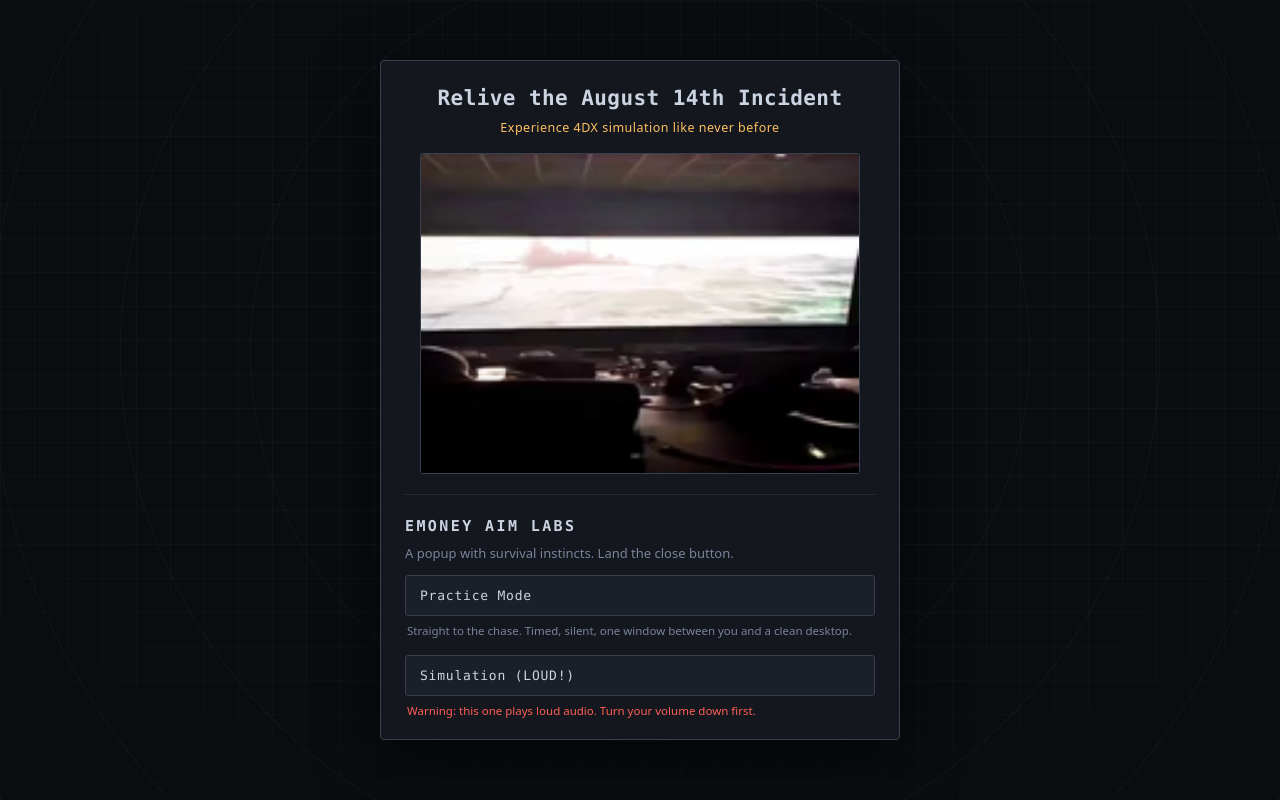
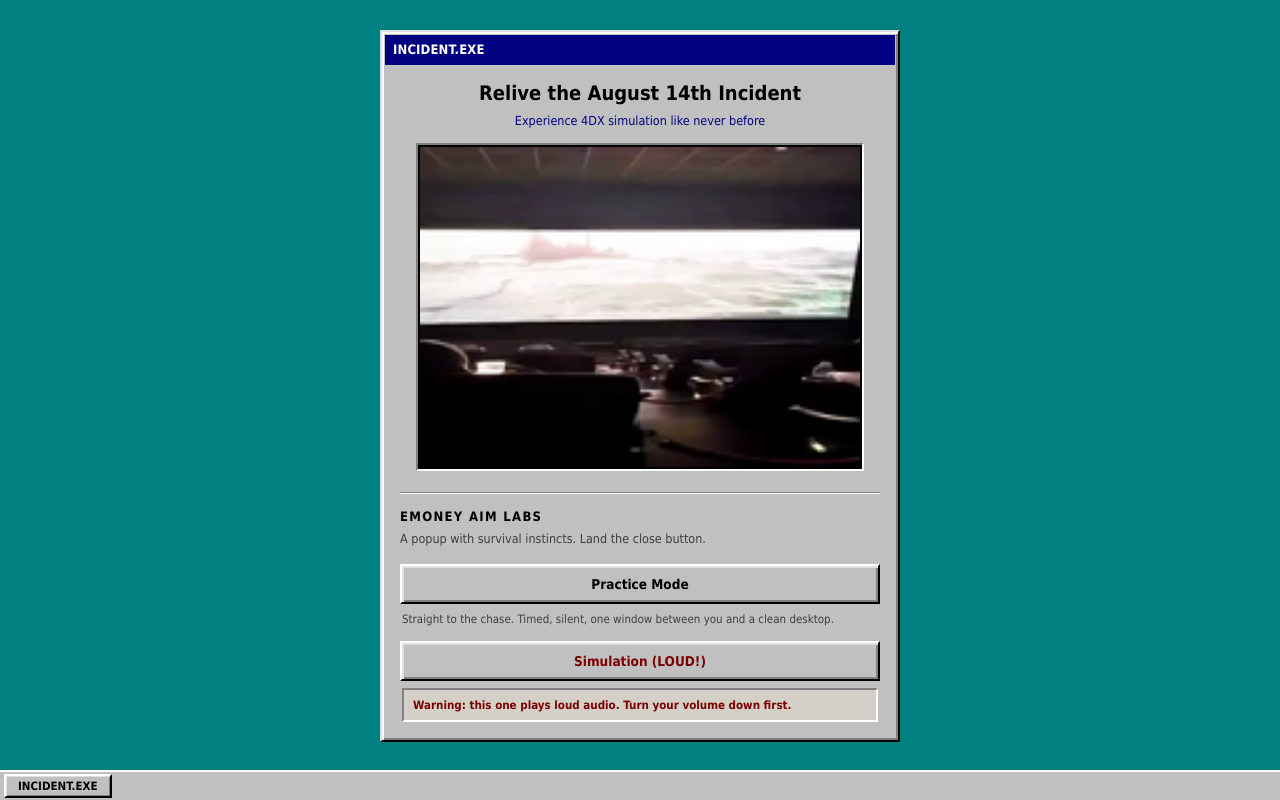
Before and after one commit to TheMizeGuy/emoneyAimLabs, a plain HTML site: page index.html in a window 1280 px wide. Drawn offline with Linux system fonts and the light colour scheme.

Commit message:
Fix becalmed post-captcha resume, recurring 10-18s captcha, Win95 start screen; restamp

```diff
--- a/index.html
+++ b/index.html
@@ -16,7 +16,7 @@
 <script type="application/json" data-aimlab-build="1">
 {
   "js/sentinel.js": "f42c97598e1276f2581d758b8859d071db4e7a5f545d8fa9212683f878b0a8e7",
-  "js/chase.js": "ce933ae1247e3b28d546c32bdc22b55dc9c449da313a627babba70b233cc9313",
+  "js/chase.js": "40192f11c3b73568a53281d4feca3bfa07c78688e76f76528c1953ccc1e500fa",
   "js/flappy.js": "5c5ae3a6186cd385611eee1d2fdcaf4b1ab1b821541618b310047fb92329c382",
   "js/main.js": "bb045cbbfec923513a51fc2a58b9fbed1b58829644dd4a0140bbe6ea32af0eb2"
 }
@@ -89,6 +89,7 @@
 
   /* ---- SHELL: start screen ------------------------------------------- */
 
+  /* V2.18: the desktop, not a dark range. Flat teal, same token as the chase. */
   .start {
     position: fixed;
     inset: 0;
@@ -96,156 +97,182 @@
     display: flex;
     align-items: center;
     justify-content: center;
-    padding: 24px;
-    background: var(--bg);
+    padding: 24px 24px 52px;
+    background: var(--w95-desk);
     cursor: default;
+    overflow: auto;
   }
 
   .start.hide { display: none; }
 
-  /* graph-paper playfield, faded out toward the edges */
-  .start::before {
-    content: "";
-    position: absolute;
-    inset: 0;
-    pointer-events: none;
-    background-image:
-      linear-gradient(rgba(126, 148, 184, 0.055) 1px, transparent 1px),
-      linear-gradient(90deg, rgba(126, 148, 184, 0.055) 1px, transparent 1px);
-    background-size: 34px 34px, 34px 34px;
-    -webkit-mask-image: radial-gradient(125% 105% at 50% 44%, #000 28%, transparent 80%);
-    mask-image: radial-gradient(125% 105% at 50% 44%, #000 28%, transparent 80%);
-  }
-
-  /* faint range rings, like a target lane */
-  .start::after {
-    content: "";
-    position: absolute;
-    inset: 0;
-    pointer-events: none;
-    background-image: repeating-radial-gradient(
-      circle at 50% 44%,
-      transparent 0 129px,
-      rgba(120, 178, 235, 0.05) 129px 130px
-    );
-  }
-
+  /* the start card is a Win95 window: two-step bevel, navy caption */
   .startcard {
     position: relative;
     z-index: 1;
     width: min(520px, 100%);
-    padding: 24px 24px 20px;
-    border: 1px solid var(--line-2);
-    border-radius: 4px;
-    background: var(--panel);
-    box-shadow: 0 20px 60px rgba(0, 0, 0, 0.6);
+    background: var(--w95-face);
+    border: 2px solid;
+    border-color: var(--w95-hilite) var(--w95-dark) var(--w95-dark) var(--w95-hilite);
+    box-shadow: inset 2px 2px 0 var(--w95-light), inset -2px -2px 0 var(--w95-shadow);
+    color: #000;
   }
+
+  .startbar {
+    display: flex;
+    align-items: center;
+    height: 30px;
+    margin: 3px 3px 0;
+    padding: 0 8px;
+    background: var(--w95-title);
+  }
+
+  .startbartitle {
+    font-family: var(--w95);
+    font-size: 13px;
+    font-weight: 700;
+    letter-spacing: 0.01em;
+    color: #fff;
+  }
+
+  .startbody { padding: 16px 18px 18px; }
 
   /* ---- hero ---- */
 
   .hero {
-    margin: 0 0 22px;
-    padding: 0 0 20px;
-    border-bottom: 1px solid var(--line);
+    margin: 0 0 16px;
+    padding: 0 0 16px;
+    border-bottom: 1px solid var(--w95-shadow);
+    box-shadow: 0 1px 0 var(--w95-light);
     text-align: center;
   }
 
   .herotitle {
     margin: 0;
-    font-family: var(--mono);
-    font-size: 21px;
-    font-weight: 600;
+    font-family: var(--w95);
+    font-size: 20px;
+    font-weight: 700;
     line-height: 1.25;
-    letter-spacing: 0.02em;
-    color: var(--ink);
+    color: #000;
   }
 
   .herotag {
-    margin: 8px 0 16px;
+    margin: 6px 0 14px;
+    font-family: var(--w95);
     font-size: 12.5px;
-    line-height: 1.45;
-    letter-spacing: 0.04em;
-    color: var(--accent);
+    line-height: 1.4;
+    color: #000080;
+  }
+
+  /* the clip sits in a sunken bevel, the way a Win95 preview pane would */
+  .heroframe {
+    display: inline-block;
+    max-width: 100%;
+    padding: 2px;
+    border: 2px solid;
+    border-color: var(--w95-shadow) var(--w95-light) var(--w95-light) var(--w95-shadow);
+    background: #000;
+    line-height: 0;
   }
 
   .heroclip {
     display: block;
     width: 440px;
-    max-width: 90vw;
+    max-width: 100%;
     height: auto;
-    margin: 0 auto;
-    border: 1px solid var(--line-2);
-    border-radius: 3px;
-    background: #000;
-  }
-
-  .startkicker {
-    margin: 0;
-    font-family: var(--mono);
-    font-size: 10px;
-    letter-spacing: 0.18em;
-    text-transform: uppercase;
-    color: var(--muted);
   }
 
   .starttitle {
-    margin: 9px 0 0;
-    font-family: var(--mono);
-    font-size: 15px;
-    font-weight: 600;
-    letter-spacing: 0.16em;
+    margin: 0;
+    font-family: var(--w95);
+    font-size: 13px;
+    font-weight: 700;
+    letter-spacing: 0.1em;
     text-transform: uppercase;
-    color: var(--ink);
+    color: #000;
   }
 
   .startpitch {
-    margin: 9px 0 12px;
-    font-size: 13px;
-    line-height: 1.5;
-    color: var(--muted);
+    margin: 6px 0 16px;
+    font-family: var(--w95);
+    font-size: 12.5px;
+    line-height: 1.45;
+    color: #3d3d3d;
   }
 
-  /* V2.7 item 1: said up front, because a phone player can chase the window all
-     day and never be allowed to close it. */
-  .startreq {
-    margin: 0 0 22px;
-    padding: 8px 10px;
-    border-left: 2px solid var(--accent);
-    background: rgba(255, 192, 97, 0.06);
-    font-size: 11.5px;
-    line-height: 1.45;
-    color: var(--ink);
-  }
+  /* ---- classic beveled buttons ---- */
 
   .mode {
     display: block;
     width: 100%;
-    padding: 12px 14px;
-    border: 1px solid var(--line-2);
-    border-radius: 3px;
-    background: var(--panel-2);
-    color: var(--ink);
-    font-family: var(--mono);
-    font-size: 13px;
-    letter-spacing: 0.06em;
-    text-align: left;
+    padding: 10px 14px;
+    background: var(--w95-face);
+    border: 2px solid;
+    border-color: var(--w95-light) var(--w95-dark) var(--w95-dark) var(--w95-light);
+    border-radius: 0;
+    box-shadow: inset 2px 2px 0 var(--w95-hilite), inset -2px -2px 0 var(--w95-shadow);
+    color: #000;
+    font-family: var(--w95);
+    font-size: 13.5px;
+    font-weight: 700;
+    text-align: center;
     cursor: pointer;
   }
 
-  .mode:hover { border-color: var(--accent); color: var(--accent); }
-  .mode:focus-visible { outline: 2px solid var(--accent); outline-offset: 2px; }
-  .mode.loud:hover { border-color: var(--danger); color: var(--danger); }
-  .mode.loud:focus-visible { outline-color: var(--danger); }
+  .mode:active {
+    border-color: var(--w95-dark) var(--w95-light) var(--w95-light) var(--w95-dark);
+    box-shadow: inset 2px 2px 0 var(--w95-shadow), inset -2px -2px 0 var(--w95-hilite);
+  }
+
+  /* the loud one keeps the same gray button, but its label carries the warning */
+  .mode.loud { color: #7a0000; }
+
+  .mode:focus-visible { outline: 1px dotted #000; outline-offset: -6px; }
 
   .modenote {
-    margin: 7px 2px 16px;
+    margin: 7px 2px 14px;
+    font-family: var(--w95);
     font-size: 11.5px;
     line-height: 1.4;
-    color: var(--muted);
+    color: #3d3d3d;
   }
 
   .modenote.last { margin-bottom: 0; }
-  .modenote.warn { color: var(--danger); }
+
+  /* the loudness warning reads as a Win95 dialog note */
+  .modenote.warn {
+    padding: 7px 9px;
+    border: 2px solid;
+    border-color: var(--w95-shadow) var(--w95-light) var(--w95-light) var(--w95-shadow);
+    background: #d4d0c8;
+    color: #7a0000;
+    font-weight: 700;
+  }
+
+  /* ---- a slim taskbar, for flavour only ---- */
+  .taskbar {
+    position: fixed;
+    left: 0;
+    right: 0;
+    bottom: 0;
+    height: 30px;
+    display: flex;
+    align-items: center;
+    padding: 3px 4px;
+    background: var(--w95-face);
+    border-top: 2px solid var(--w95-light);
+    pointer-events: none;
+  }
+
+  .taskbtn {
+    padding: 3px 12px;
+    border: 2px solid;
+    border-color: var(--w95-light) var(--w95-dark) var(--w95-dark) var(--w95-light);
+    box-shadow: inset 1px 1px 0 var(--w95-hilite), inset -1px -1px 0 var(--w95-shadow);
+    font-family: var(--w95);
+    font-size: 11.5px;
+    font-weight: 700;
+    color: #000;
+  }
 
   /* ---- SHELL: where a mode mounts ------------------------------------ */
   /* Fixed and full-bleed so flappy has a viewport-sized box to work in.
@@ -1006,10 +1033,14 @@
 
 <div class="start" id="startScreen">
   <div class="startcard">
+    <div class="startbar"><span class="startbartitle">INCIDENT.EXE</span></div>
+    <div class="startbody">
       <div class="hero">
         <p class="herotitle">Relive the August 14th Incident</p>
         <p class="herotag">Experience 4DX simulation like never before</p>
+        <span class="heroframe">
           <img class="heroclip" src="./assets/4dx.avif" alt="simulation footage" width="440" height="320">
+        </span>
       </div>
 
       <h1 class="starttitle">eMoney Aim Labs</h1>
@@ -1022,6 +1053,8 @@
       <p class="modenote warn last">Warning: this one plays loud audio. Turn your volume down first.</p>
     </div>
   </div>
+  <div class="taskbar" aria-hidden="true"><span class="taskbtn">INCIDENT.EXE</span></div>
+</div>
 
 <div class="stage" id="stage"></div>
 
```
Also changed, not shown: js/chase.js (+67 -13 lines). Lines whose indentation alone changed are shown as unchanged.
